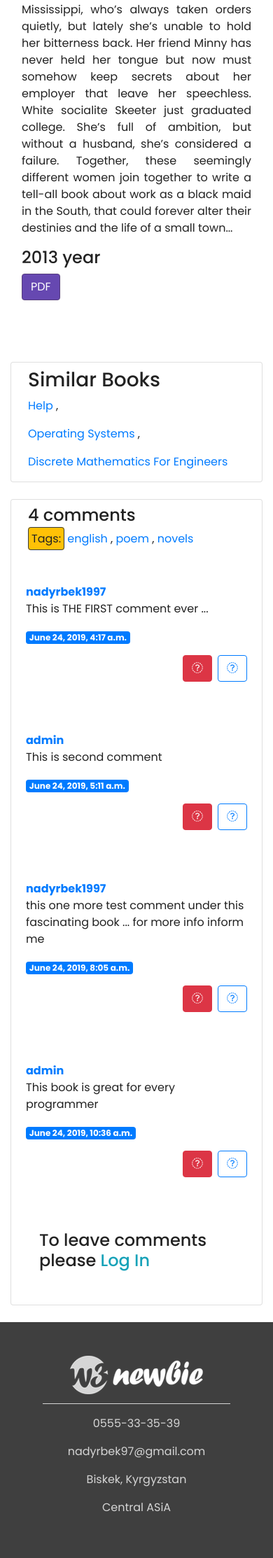
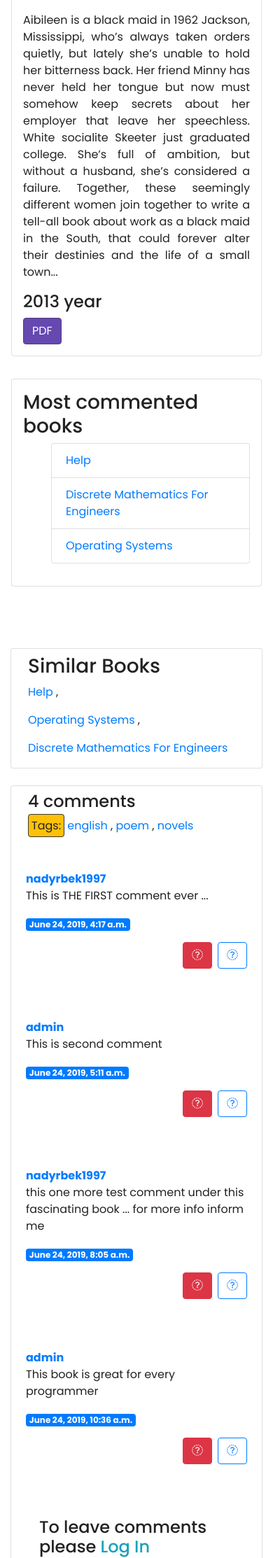
Before and after one commit to nadyrbek97/kitep_back, a Django app: template book/templates/book/book_detail.html in a window 390 px wide. Shown: the part 565-2791 px from the top of the page at 70% size. Run offline with Django 3.2, Linux system fonts and the light colour scheme; the template is opened without the code that fills it: values that come from a table or form of the project are taken from there, others are empty; data comes from the database, SQL or seed files in the repository; both versions use the stored data as it was after the commit; some libraries are stand-ins or nearby versions.

Commit message:
add Most Commented Books to the Book detail page

```diff
--- a/book/templates/book/book_detail.html
+++ b/book/templates/book/book_detail.html
@@ -1,12 +1,19 @@
 {% extends 'book/base.html' %}
 {% load static %}
 {% load crispy_forms_tags %}
-
+{% load book_tags %}
 
 {% block content %}
-    <div class="container">
-        <div class="col-lg-6 ">
-             <h1 class="fa-bold">{{ book.title }}</h1>
+    <div class="container-fluid">
+        <div class="row">
+            <div class="col-lg-8 col-sm-12">
+                <!-- Book container -->
+                <div class="card">
+                    <header class="card-header">
+                        <h1 class="title fa-bold">{{ book.title }}</h1>
+                    </header>
+                    <div class="col-lg-12 ">
+
                         <img src="{{ book.image.url }}" class="img-fluid media border p-4" alt="">
                     </div>
                     <div class="col-lg-6 mt-6">
@@ -16,7 +23,37 @@
                             <a href="{{ book.file.url }}"><button class="btn btn-primary">PDF</button></a>
                         {% endif %}
                     </div>
+                </div>
+                <!-- End of Book container -->
+            </div>
+
+            <div class="col-lg-4 col-sm-12">
+                <!-- Most Commented Books -->
+                <div class="card">
+                    <div class="col-lg-12">
+                        <h3>Most commented books</h3>
+                        {% get_most_commented_books as most_commented_books %}
+                        <ul class="list">
+                            {% for book in most_commented_books %}
+                                <li class="list-group-item">
+                                    <a href="{{ book.get_absolute_url }}">
+                                        {{ book.title }}
+                                    </a>
+                                </li>
+
+                            {% endfor %}
+
+                        </ul>
+                    </div>
+                </div>
+                <!-- End of Most Commented Books -->
+            </div>
+        </div>
+
+
         <br><br><br>
+
+
 
     </div>
 
--- /dev/null
+++ b/book/templatetags/book_tags.py
@@ -0,0 +1,20 @@
+from django import template
+from django.db.models import Count
+from ..models import Book
+
+register = template.Library()
+
+"""
+    In the preceding template tag, we build a QuerySet using the
+    annotate() function to aggregate the total number of comments for
+    each post. We use the Count aggregation function to store the number
+    of comments in the computed field total_comments for each Post object.
+    We order the QuerySet by the computed field in descending order.
+    We also provide an optional count variable to limit the total number
+    of objects returned.
+"""
+@register.simple_tag
+def get_most_commented_books(count=5):
+    return Book.objects.annotate(
+                total_comments=Count('comments'))\
+               .order_by('-total_comments')[:count]
```
Also changed, not shown: book/templatetags/__init__.py (added), db.sqlite3. Lines whose indentation alone changed are shown as unchanged.
